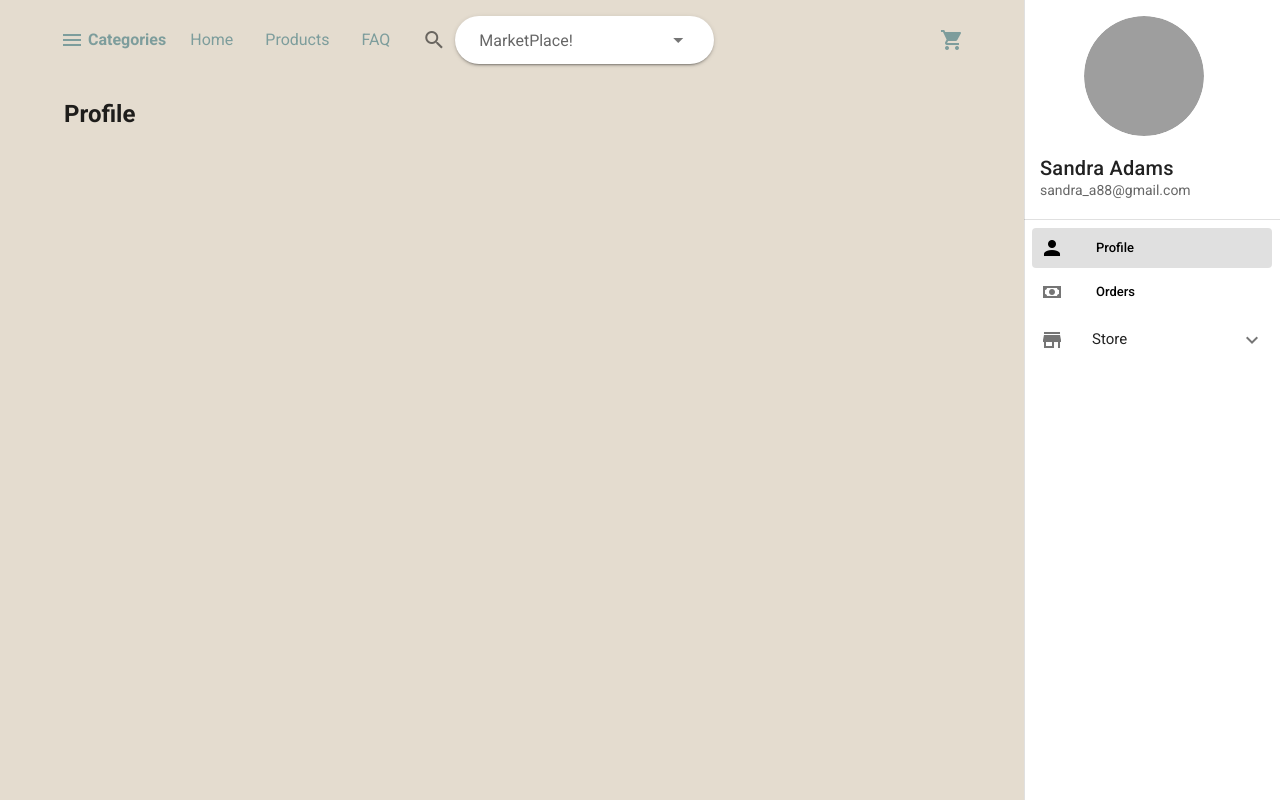
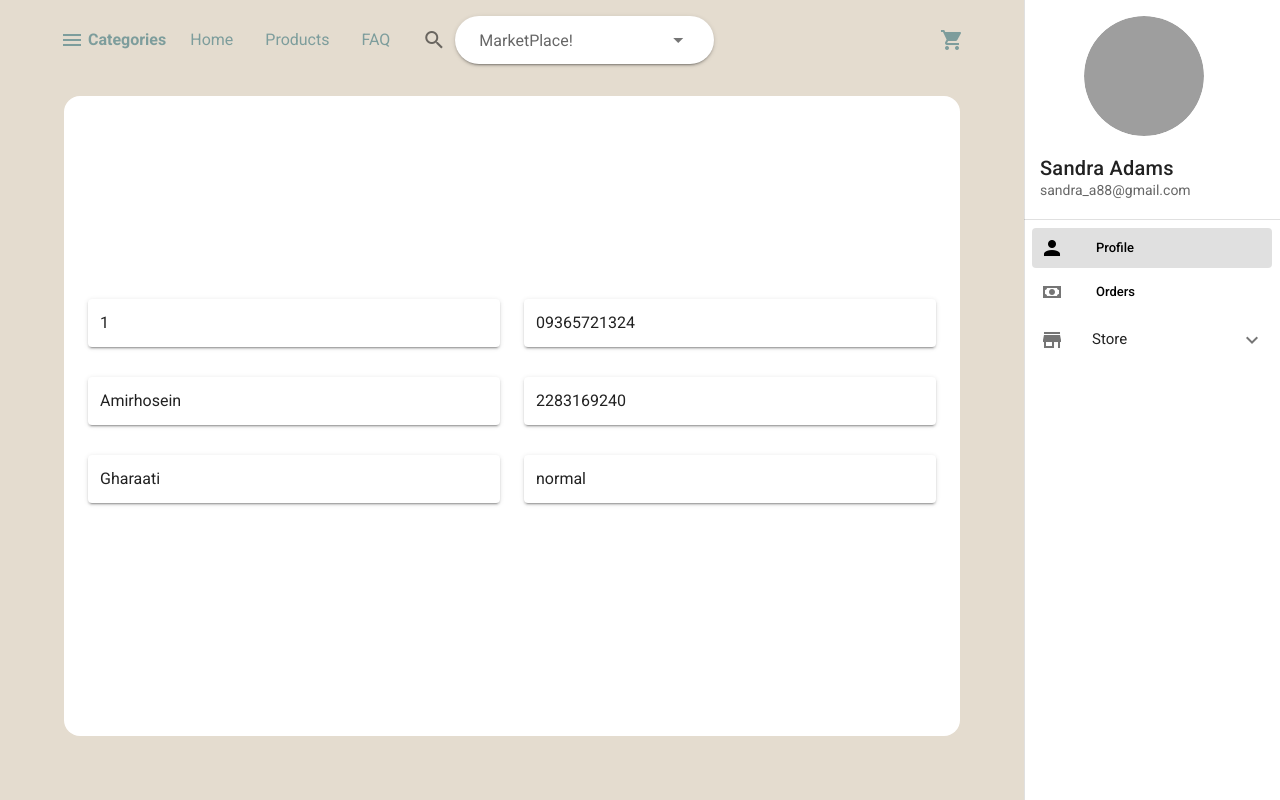
Before and after one commit to AmirHosein-Gharaati/marketplace-frontend, a Nuxt app: page /dashboard/profile in a window 1280 px wide. Built offline with nearby package versions, Linux system fonts and the light colour scheme; grey boxes are pictures that could not be loaded.

Commit message:
user profile

```diff
--- a/assets/styles/app.scss
+++ b/assets/styles/app.scss
@@ -11,6 +11,7 @@
 @import './page/signup.scss';
 @import './page/products.scss';
 @import './page/product-detail.scss';
+@import './page/profile.scss';
 
 // components
 @import './component/card.scss';
--- /dev/null
+++ b/assets/styles/page/profile.scss
@@ -0,0 +1,8 @@
+.profile {
+  display: flex;
+  align-items: center;
+  justify-content: center;
+  background-color: white;
+  border-radius: $border-radius-md;
+  height: 80vh;
+}
--- a/pages/dashboard/profile.vue
+++ b/pages/dashboard/profile.vue
@@ -1,6 +1,45 @@
 <template>
   <div class="container px-16">
-    <h2>Profile</h2>
+    <div class="profile">
+      <v-container>
+        <v-row>
+          <v-col>
+            <v-text-field :value="user.id" placeholder="ID" solo></v-text-field>
+            <v-text-field
+              :value="user.firstName"
+              placeholder="First Name"
+              solo
+            ></v-text-field>
+            <v-text-field
+              :value="user.lastName"
+              placeholder="Last Name"
+              solo
+            ></v-text-field>
+          </v-col>
+
+          <v-col>
+            <v-text-field
+              :value="user.phoneNumber"
+              placeholder="Phone Number"
+              solo
+            ></v-text-field>
+            <v-text-field
+              :value="user.nationalId"
+              placeholder="National ID"
+              solo
+            ></v-text-field>
+            <v-text-field
+              :value="user.permissionName"
+              placeholder="Permission"
+              solo
+            ></v-text-field>
+          </v-col>
+        </v-row>
+        <v-row justify="center">
+          <!-- <v-btn @click="setUser()">Edit</v-btn> -->
+        </v-row>
+      </v-container>
+    </div>
   </div>
 </template>
 
@@ -8,5 +47,15 @@
 export default {
   name: 'Dashboard',
   layout: 'dashboard',
+  methods: {
+    setUser() {
+      console.log('This is setUser Button')
+    },
+  },
+  computed: {
+    user() {
+      return this.$store.getters['user/getUser']
+    },
+  },
 }
 </script>
--- a/store/user.js
+++ b/store/user.js
@@ -1,6 +1,12 @@
 export const state = () => ({
   user: {
-    name: 'Amir'
+    id: 1,
+    firstName: 'Amirhosein',
+    lastName: 'Gharaati',
+    phoneNumber: '09365721324',
+    avatarUrl: 'https://randomuser.me/api/portraits/women/85.jpg',
+    nationalId: '2283169240',
+    permissionName: 'normal',
   },
 })
 
```
